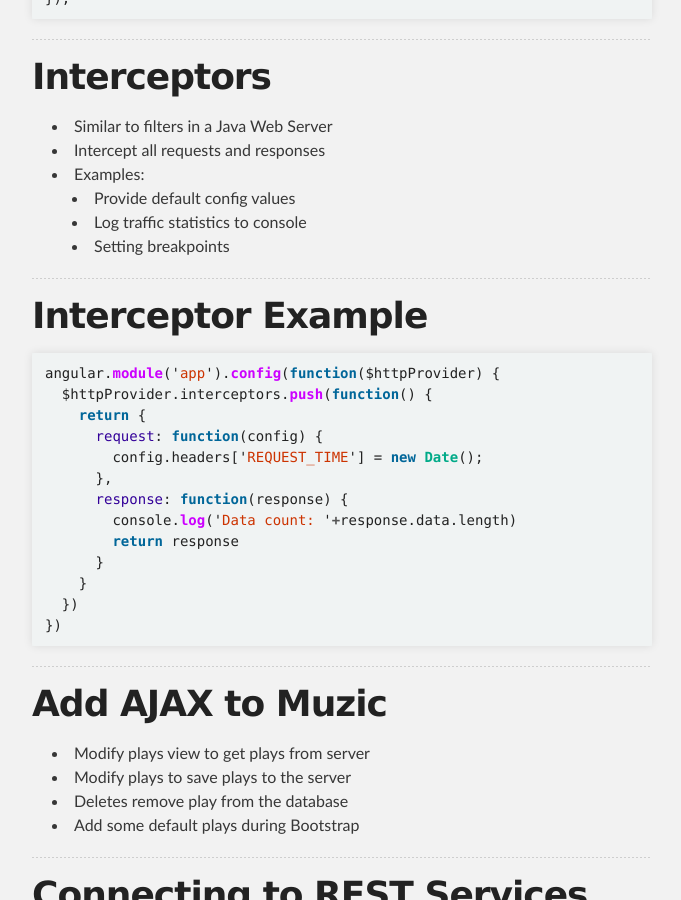
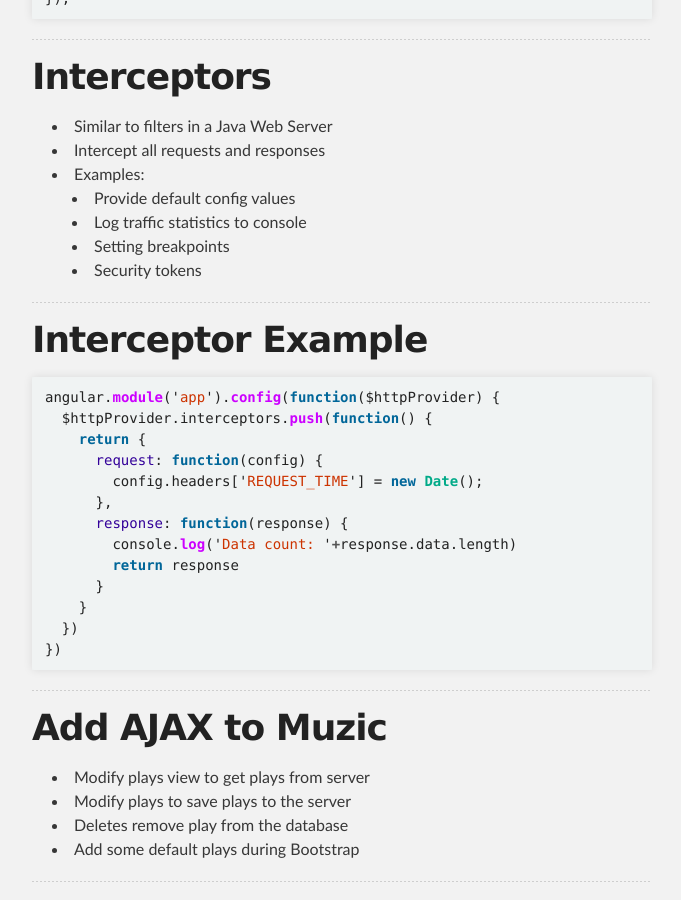
Before and after one commit to mikecalvo/mikecalvo.github.io, a Jekyll site: the page built from msse/notes/ng_rest/index.md, in a window 1280 px wide and 900 px high, scrolled down 2710 px. Shown: the whole window, without its empty margins (298-979 px from the left). Built offline with Jekyll 4.4.1, drawn with Linux system fonts in a browser that asks for light colours.

Commit message:
Fixed formatting on week 11

````diff
--- a/msse/notes/ng_rest/index.md
+++ b/msse/notes/ng_rest/index.md
@@ -4,10 +4,13 @@
 ---
 
 # Angular Ajax and REST Support
+
 ## Mike Calvo
+
 ## mike@citronellasoftware.com
 
 ---
+
 # Promises
 - Pattern commonly used in JavaScript for callbacks
 - Invoke a function passing it a success and optionally an error function to call when complete
@@ -15,6 +18,7 @@
 - Call returns immediately but callback called in the future
 
 ---
+
 # Promise Example
 
 ``` javascript
@@ -26,6 +30,7 @@
 ```
 
 ---
+
 # AJAX
 - Making calls from Javascript back to server to retrieve data
 - Data used to be all XML now is all JSON
@@ -33,6 +38,7 @@
 - Foundation of modern web applications
 
 ---
+
 # $http
 - Core angular service that provides http request access to Angular app
 - Used to make AJAX calls
@@ -41,6 +47,7 @@
 - Default request goes back relative to the originating server
 
 ---
+
 # $http Methods
 - get(url, config)
 - post(url, config)
@@ -49,6 +56,7 @@
 - jsonp(url, config)
 
 ---
+
 # $http Config Options
 - data: data sent with request (for example on POST)
 - headers: HTTP request headers
@@ -56,6 +64,7 @@
 - timeout: request timeout
 
 ---
+
 # $http Promises
 - All $http methods return a promise that has three functions:
 - success(fn)
@@ -64,6 +73,7 @@
 - Data returned from the server is passed as the argument to the fn specified
 
 ---
+
 # Examples: $http
 
 ``` javascript
@@ -76,6 +86,7 @@
 ```
 
 ---
+
 # Setting Defaults
 - All HTTP request traffic can be configured to have common properties
 - Security settings
@@ -84,6 +95,7 @@
 - Use the $httpProvider to configure defaults
 
 ---
+
 # Example Default HTTP Settings
 
 ``` javascript
@@ -99,6 +111,7 @@
 ```
 
 ---
+
 # Interceptors
 - Similar to filters in a Java Web Server
 - Intercept all requests and responses
@@ -106,8 +119,10 @@
   - Provide default config values
   - Log traffic statistics to console
   - Setting breakpoints
+  - Security tokens
 
 ---
+
 # Interceptor Example
 
 ``` javascript
@@ -127,6 +142,7 @@
 ```
 
 ---
+
 # Add AJAX to Muzic
 - Modify plays view to get plays from server
 - Modify plays to save plays to the server
@@ -134,6 +150,7 @@
 - Add some default plays during Bootstrap
 
 ---
+
 # Connecting to REST Services
 - $resource factory provides easy access a RESTful resource
 - Provide $resource the URL path to the resource:
@@ -142,6 +159,7 @@
 - Simplifies access to server with less JavaScript code
 
 ---
+
 # Resource Methods
 - Calling var Songs = $resource('songs/:id') allows for:
 
@@ -154,6 +172,7 @@
 ```
 
 ---
+
 # Resource Response
 - Returns object that contains a promise
 - When fulfilled the object returned is automatically populated with the response
@@ -176,6 +195,7 @@
 ```
 
 ---
+
 # Resource Action Configuration
 - method: HTTP method
 - params: segment variables for call
@@ -183,6 +203,7 @@
 - isArray: by default resources assume single values
 
 ---
+
 # Custom Action Examples
 
 ``` javascript
@@ -198,6 +219,7 @@
 ```
 
 ---
+
 # Resource Instances
 - After retrieving resource instances, crud methods can be called directly on the instance
 - Similar to GORM style:
@@ -210,12 +232,14 @@
 }
 ```
 ---
+
 # Views Backed by Resources
 - Most built-in directives know how to properly respond to resources
 - For example:
   - ng-repeat will automatically refresh itself when the resource is resolved
 
 ---
+
 # Resource Conventions
 - Define a resource once and assign it to an upper case variable name
 - Gives it a calling semantic similar to GORM domain class
@@ -227,12 +251,14 @@
 ```
 
 ---
+
 # Advantages of Resources
 - Simplified server access (pre-defined methods)
 - Follows REST pattern
 - Keeps client instances in sync with server responses automatically
 
 ---
+
 # Adding ng-resource Module
 - Install with bower:
 `node_modules/.bin/bower install angular-resource --save`
@@ -244,11 +270,13 @@
 `angular.module('app', ['ngRoute', 'ngResource', 'ui.bootstrap']);`
 
 ---
+
 # Angular Resource + Grails Resources
 - Angular and Grails play well here
 - Use both to reduce complexity on both client and server
 
 ---
+
 # Muzic: Use Angular Resource
 - Connect an Angular resource to the Grails Artist REST resouce
 1. Add ngResource to the project
@@ -256,6 +284,7 @@
 3. Support add and remove for artists
 
 ---
+
 # Summary
 - Angular includes easy access to server data via $http service
 - Advanced RESTful resource access available via the ngResource module
````
